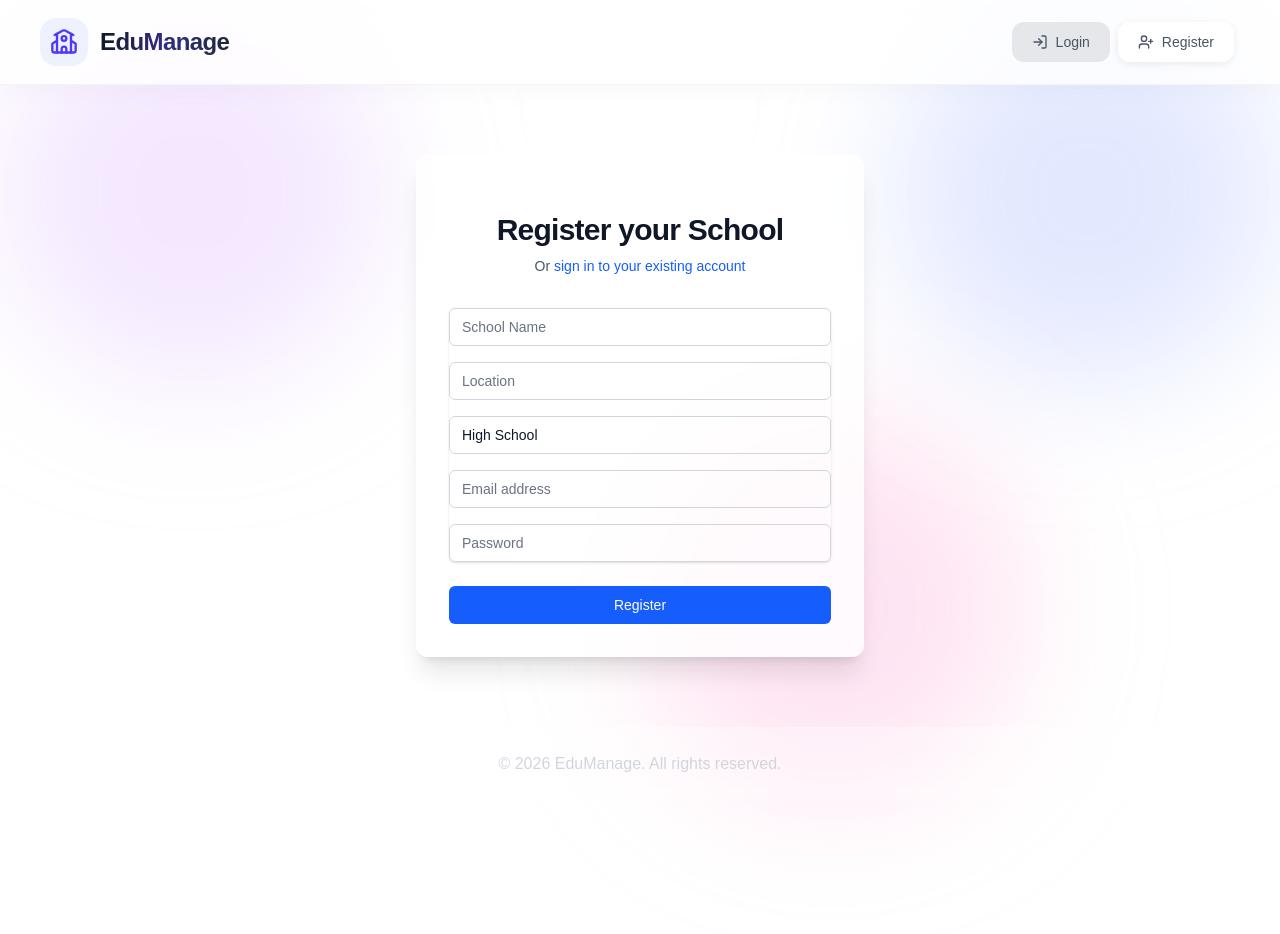
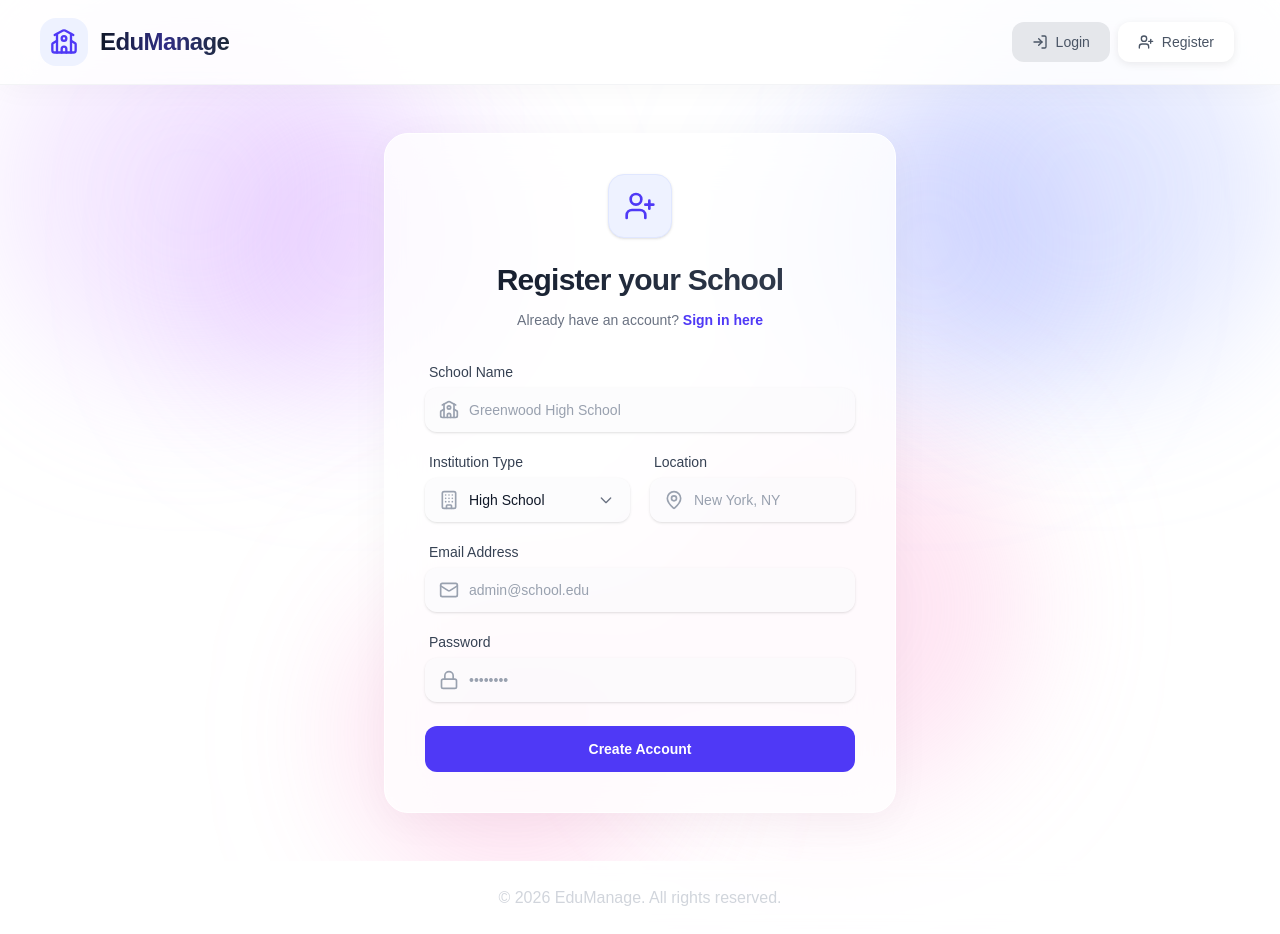
Before and after one commit to clouds440/school-management, a Next.js app in the folder frontend/: page /register in a window 1280 px wide. Before the commit the page ends 800 px from the top, so only its background shows below. Built offline with nearby package versions, Linux system fonts and the light colour scheme; no server answers.

Commit message:
Bug: Fixed admin accidentally being able to visit normal user dashboard. UI/UX: Improved the style of navbar buttons. Improved UI of login and register forms.

```diff
--- a/frontend/app/login/page.tsx
+++ b/frontend/app/login/page.tsx
@@ -4,6 +4,8 @@ import { useState } from 'react';
 import { useRouter } from 'next/navigation';
 import { useAuth } from '@/context/AuthContext';
 import { api } from '@/src/lib/api';
+import { Mail, Lock, LogIn, AlertCircle } from 'lucide-react';
+import Link from 'next/link';
 
 export default function LoginPage() {
   const router = useRouter();
@@ -35,51 +37,79 @@ export default function LoginPage() {
   };
 
   return (
-    <div className="flex flex-1 items-center justify-center py-12 px-4 sm:px-6 lg:px-8">
-      <div className="w-full max-w-md space-y-8 bg-white/80 backdrop-blur-md p-8 rounded-xl shadow-xl border border-white/40">
-        <div>
-          <h2 className="mt-6 text-center text-3xl font-extrabold text-gray-900 tracking-tight">
-            Sign in to your account
+    <div className="flex flex-1 items-center justify-center py-12 px-4 sm:px-6 lg:px-8 relative overflow-hidden">
+      {/* Background decoration */}
+      <div className="absolute top-1/2 left-1/2 -translate-x-1/2 -translate-y-1/2 w-full h-full max-w-3xl pointer-events-none">
+        <div className="absolute top-0 right-0 w-72 h-72 bg-indigo-400 rounded-full mix-blend-multiply filter blur-3xl opacity-20 animate-blob"></div>
+        <div className="absolute top-0 left-0 w-72 h-72 bg-purple-400 rounded-full mix-blend-multiply filter blur-3xl opacity-20 animate-blob animation-delay-2000"></div>
+        <div className="absolute -bottom-8 left-20 w-72 h-72 bg-pink-400 rounded-full mix-blend-multiply filter blur-3xl opacity-20 animate-blob animation-delay-4000"></div>
+      </div>
+
+      <div className="w-full max-w-md space-y-8 bg-white/80 backdrop-blur-xl p-8 sm:p-10 rounded-3xl shadow-[0_8px_40px_rgba(0,0,0,0.04)] border border-white relative z-10 transition-all duration-300">
+        <div className="text-center">
+          <div className="mx-auto bg-indigo-50 w-16 h-16 rounded-2xl flex items-center justify-center mb-6 shadow-sm border border-indigo-100">
+            <LogIn className="w-8 h-8 text-indigo-600" />
+          </div>
+          <h2 className="mt-2 text-3xl font-bold bg-clip-text text-transparent bg-gradient-to-r from-gray-900 to-gray-700 tracking-tight">
+            Welcome back
           </h2>
-          <p className="mt-2 text-center text-sm text-gray-600">
-            Or{' '}
-            <a href="/register" className="font-medium text-blue-600 hover:text-blue-500 transition-colors">
-              register a new school
-            </a>
+          <p className="mt-3 text-sm text-gray-500">
+            Don't have an account?{' '}
+            <Link href="/register" className="font-semibold text-indigo-600 hover:text-indigo-500 transition-colors">
+              Register a new school
+            </Link>
           </p>
         </div>
+
         <form className="mt-8 space-y-6" onSubmit={handleSubmit}>
           {error && (
-            <div className="rounded-md bg-red-50 p-4 border border-red-200">
-              <div className="text-sm text-red-700">{error}</div>
+            <div className="rounded-xl bg-red-50 p-4 border border-red-100 flex items-start space-x-3">
+              <AlertCircle className="w-5 h-5 text-red-500 mt-0.5 shrink-0" />
+              <div className="text-sm text-red-700 font-medium">{error}</div>
             </div>
           )}
-          <div className="space-y-4 rounded-md shadow-sm">
+
+          <div className="space-y-5">
             <div>
-              <label htmlFor="email-address" className="sr-only">Email address</label>
+              <label htmlFor="email-address" className="block text-sm font-medium text-gray-700 mb-1.5 pl-1">
+                Email Address
+              </label>
+              <div className="relative group">
+                <div className="absolute inset-y-0 left-0 pl-3.5 flex items-center pointer-events-none text-gray-400 group-focus-within:text-indigo-500 transition-colors">
+                  <Mail className="h-5 w-5" />
+                </div>
                 <input
                   id="email-address"
                   name="email"
                   type="email"
                   required
-                className="relative block w-full appearance-none rounded-md border border-gray-300 px-3 py-2 text-gray-900 placeholder-gray-500 focus:z-10 focus:border-blue-500 focus:outline-none focus:ring-blue-500 sm:text-sm transition-all"
-                placeholder="Email address"
+                  className="block w-full rounded-xl border-gray-200 bg-gray-50/50 pl-11 pr-4 py-3 text-gray-900 placeholder-gray-400 focus:bg-white focus:border-indigo-500 focus:ring-2 focus:ring-indigo-200 sm:text-sm transition-all duration-200 shadow-sm"
+                  placeholder="admin@school.edu"
                   value={formData.email}
                   onChange={handleChange}
                 />
               </div>
+            </div>
+
             <div>
-              <label htmlFor="password" className="sr-only">Password</label>
+              <label htmlFor="password" className="block text-sm font-medium text-gray-700 mb-1.5 pl-1">
+                Password
+              </label>
+              <div className="relative group">
+                <div className="absolute inset-y-0 left-0 pl-3.5 flex items-center pointer-events-none text-gray-400 group-focus-within:text-indigo-500 transition-colors">
+                  <Lock className="h-5 w-5" />
+                </div>
                 <input
                   id="password"
                   name="password"
                   type="password"
                   required
-                className="relative block w-full appearance-none rounded-md border border-gray-300 px-3 py-2 text-gray-900 placeholder-gray-500 focus:z-10 focus:border-blue-500 focus:outline-none focus:ring-blue-500 sm:text-sm transition-all"
-                placeholder="Password"
+                  className="block w-full rounded-xl border-gray-200 bg-gray-50/50 pl-11 pr-4 py-3 text-gray-900 placeholder-gray-400 focus:bg-white focus:border-indigo-500 focus:ring-2 focus:ring-indigo-200 sm:text-sm transition-all duration-200 shadow-sm"
+                  placeholder="••••••••"
                   value={formData.password}
                   onChange={handleChange}
                 />
+              </div>
             </div>
           </div>
 
@@ -87,9 +117,19 @@ export default function LoginPage() {
             <button
               type="submit"
               disabled={loading}
-              className="group relative flex w-full justify-center rounded-md border border-transparent bg-blue-600 py-2 px-4 text-sm font-medium text-white hover:bg-blue-700 focus:outline-none focus:ring-2 focus:ring-blue-500 focus:ring-offset-2 disabled:bg-blue-300 transition-colors"
+              className="group relative flex w-full justify-center items-center space-x-2 rounded-xl border border-transparent bg-indigo-600 py-3 px-4 text-sm font-semibold text-white hover:bg-indigo-700 hover:shadow-lg hover:-translate-y-0.5 focus:outline-none focus:ring-2 focus:ring-indigo-500 focus:ring-offset-2 disabled:bg-indigo-300 disabled:hover:translate-y-0 transition-all duration-200"
             >
-              {loading ? 'Signing in...' : 'Sign in'}
+              {loading ? (
+                <>
+                  <svg className="animate-spin -ml-1 mr-2 h-4 w-4 text-white" xmlns="http://www.w3.org/2000/svg" fill="none" viewBox="0 0 24 24">
+                    <circle className="opacity-25" cx="12" cy="12" r="10" stroke="currentColor" strokeWidth="4"></circle>
+                    <path className="opacity-75" fill="currentColor" d="M4 12a8 8 0 018-8V0C5.373 0 0 5.373 0 12h4zm2 5.291A7.962 7.962 0 014 12H0c0 3.042 1.135 5.824 3 7.938l3-2.647z"></path>
+                  </svg>
+                  <span>Signing in...</span>
+                </>
+              ) : (
+                <span>Sign in</span>
+              )}
             </button>
           </div>
         </form>
--- a/frontend/app/register/page.tsx
+++ b/frontend/app/register/page.tsx
@@ -3,6 +3,8 @@
 import { useState } from 'react';
 import { useRouter } from 'next/navigation';
 import { api, OrganizationType } from '@/src/lib/api';
+import { School, MapPin, Building, Mail, Lock, UserPlus, AlertCircle } from 'lucide-react';
+import Link from 'next/link';
 
 export default function RegisterPage() {
   const router = useRouter();
@@ -36,59 +38,74 @@ export default function RegisterPage() {
   };
 
   return (
-    <div className="flex flex-1 items-center justify-center py-12 px-4 sm:px-6 lg:px-8">
-      <div className="w-full max-w-md space-y-8 bg-white/80 backdrop-blur-md p-8 rounded-xl shadow-xl border border-white/40">
-        <div>
-          <h2 className="mt-6 text-center text-3xl font-extrabold text-gray-900 tracking-tight">
+    <div className="flex flex-1 items-center justify-center py-12 px-4 sm:px-6 lg:px-8 relative overflow-hidden">
+      {/* Background decoration */}
+      <div className="absolute top-1/2 left-1/2 -translate-x-1/2 -translate-y-1/2 w-full h-full max-w-4xl pointer-events-none">
+        <div className="absolute top-0 right-0 w-80 h-80 bg-indigo-400 rounded-full mix-blend-multiply filter blur-3xl opacity-20 animate-blob"></div>
+        <div className="absolute top-0 left-0 w-80 h-80 bg-purple-400 rounded-full mix-blend-multiply filter blur-3xl opacity-20 animate-blob animation-delay-2000"></div>
+        <div className="absolute -bottom-8 left-40 w-80 h-80 bg-pink-400 rounded-full mix-blend-multiply filter blur-3xl opacity-20 animate-blob animation-delay-4000"></div>
+      </div>
+
+      <div className="w-full max-w-lg space-y-8 bg-white/80 backdrop-blur-xl p-8 sm:p-10 rounded-3xl shadow-[0_8px_40px_rgba(0,0,0,0.04)] border border-white relative z-10 transition-all duration-300">
+        <div className="text-center">
+          <div className="mx-auto bg-indigo-50 w-16 h-16 rounded-2xl flex items-center justify-center mb-6 shadow-sm border border-indigo-100">
+            <UserPlus className="w-8 h-8 text-indigo-600" />
+          </div>
+          <h2 className="mt-2 text-3xl font-bold bg-clip-text text-transparent bg-gradient-to-r from-gray-900 to-gray-700 tracking-tight">
             Register your School
           </h2>
-          <p className="mt-2 text-center text-sm text-gray-600">
-            Or{' '}
-            <a href="/login" className="font-medium text-blue-600 hover:text-blue-500 transition-colors">
-              sign in to your existing account
-            </a>
+          <p className="mt-3 text-sm text-gray-500">
+            Already have an account?{' '}
+            <Link href="/login" className="font-semibold text-indigo-600 hover:text-indigo-500 transition-colors">
+              Sign in here
+            </Link>
           </p>
         </div>
+
         <form className="mt-8 space-y-6" onSubmit={handleSubmit}>
           {error && (
-            <div className="rounded-md bg-red-50 p-4 border border-red-200">
-              <div className="text-sm text-red-700">{error}</div>
+            <div className="rounded-xl bg-red-50 p-4 border border-red-100 flex items-start space-x-3">
+              <AlertCircle className="w-5 h-5 text-red-500 mt-0.5 shrink-0" />
+              <div className="text-sm text-red-700 font-medium">{error}</div>
             </div>
           )}
-          <div className="space-y-4 rounded-md shadow-sm">
+
+          <div className="space-y-5">
             <div>
-              <label htmlFor="name" className="sr-only">School Name</label>
+              <label htmlFor="name" className="block text-sm font-medium text-gray-700 mb-1.5 pl-1">
+                School Name
+              </label>
+              <div className="relative group">
+                <div className="absolute inset-y-0 left-0 pl-3.5 flex items-center pointer-events-none text-gray-400 group-focus-within:text-indigo-500 transition-colors">
+                  <School className="h-5 w-5" />
+                </div>
                 <input
                   id="name"
                   name="name"
                   type="text"
                   required
-                className="relative block w-full appearance-none rounded-md border border-gray-300 px-3 py-2 text-gray-900 placeholder-gray-500 focus:z-10 focus:border-blue-500 focus:outline-none focus:ring-blue-500 sm:text-sm transition-all"
-                placeholder="School Name"
+                  className="block w-full rounded-xl border-gray-200 bg-gray-50/50 pl-11 pr-4 py-3 text-gray-900 placeholder-gray-400 focus:bg-white focus:border-indigo-500 focus:ring-2 focus:ring-indigo-200 sm:text-sm transition-all duration-200 shadow-sm"
+                  placeholder="Greenwood High School"
                   value={formData.name}
                   onChange={handleChange}
                 />
               </div>
+            </div>
+
+            <div className="grid grid-cols-1 sm:grid-cols-2 gap-5">
               <div>
-              <label htmlFor="location" className="sr-only">Location</label>
-              <input
-                id="location"
-                name="location"
-                type="text"
-                required
-                className="relative block w-full appearance-none rounded-md border border-gray-300 px-3 py-2 text-gray-900 placeholder-gray-500 focus:z-10 focus:border-blue-500 focus:outline-none focus:ring-blue-500 sm:text-sm transition-all"
-                placeholder="Location"
-                value={formData.location}
-                onChange={handleChange}
-              />
+                <label htmlFor="type" className="block text-sm font-medium text-gray-700 mb-1.5 pl-1">
+                  Institution Type
+                </label>
+                <div className="relative group">
+                  <div className="absolute inset-y-0 left-0 pl-3.5 flex items-center pointer-events-none text-gray-400 group-focus-within:text-indigo-500 transition-colors">
+                    <Building className="h-5 w-5" />
                   </div>
-            <div>
-              <label htmlFor="type" className="sr-only">Type</label>
                   <select
                     id="type"
                     name="type"
                     required
-                className="relative block w-full appearance-none rounded-md border border-gray-300 px-3 py-2 text-gray-900 focus:z-10 focus:border-blue-500 focus:outline-none focus:ring-blue-500 sm:text-sm transition-all"
+                    className="block w-full rounded-xl border-gray-200 bg-gray-50/50 pl-11 pr-10 py-3 text-gray-900 focus:bg-white focus:border-indigo-500 focus:ring-2 focus:ring-indigo-200 sm:text-sm transition-all duration-200 shadow-sm appearance-none"
                     value={formData.type}
                     onChange={handleChange}
                   >
@@ -97,32 +114,76 @@ export default function RegisterPage() {
                     <option value={OrganizationType.PRIMARY_SCHOOL}>Primary School</option>
                     <option value={OrganizationType.OTHER}>Other</option>
                   </select>
+                  <div className="pointer-events-none absolute inset-y-0 right-0 flex items-center px-4 text-gray-500">
+                    <svg className="h-4 w-4" fill="none" stroke="currentColor" viewBox="0 0 24 24">
+                      <path strokeLinecap="round" strokeLinejoin="round" strokeWidth="2" d="M19 9l-7 7-7-7" />
+                    </svg>
                   </div>
+                </div>
+              </div>
+
               <div>
-              <label htmlFor="email-address" className="sr-only">Email address</label>
+                <label htmlFor="location" className="block text-sm font-medium text-gray-700 mb-1.5 pl-1">
+                  Location
+                </label>
+                <div className="relative group">
+                  <div className="absolute inset-y-0 left-0 pl-3.5 flex items-center pointer-events-none text-gray-400 group-focus-within:text-indigo-500 transition-colors">
+                    <MapPin className="h-5 w-5" />
+                  </div>
+                  <input
+                    id="location"
+                    name="location"
+                    type="text"
+                    required
+                    className="block w-full rounded-xl border-gray-200 bg-gray-50/50 pl-11 pr-4 py-3 text-gray-900 placeholder-gray-400 focus:bg-white focus:border-indigo-500 focus:ring-2 focus:ring-indigo-200 sm:text-sm transition-all duration-200 shadow-sm"
+                    placeholder="New York, NY"
+                    value={formData.location}
+                    onChange={handleChange}
+                  />
+                </div>
+              </div>
+            </div>
+
+            <div>
+              <label htmlFor="email-address" className="block text-sm font-medium text-gray-700 mb-1.5 pl-1">
+                Email Address
+              </label>
+              <div className="relative group">
+                <div className="absolute inset-y-0 left-0 pl-3.5 flex items-center pointer-events-none text-gray-400 group-focus-within:text-indigo-500 transition-colors">
+                  <Mail className="h-5 w-5" />
+                </div>
                 <input
                   id="email-address"
                   name="email"
                   type="email"
                   required
-                className="relative block w-full appearance-none rounded-md border border-gray-300 px-3 py-2 text-gray-900 placeholder-gray-500 focus:z-10 focus:border-blue-500 focus:outline-none focus:ring-blue-500 sm:text-sm transition-all"
-                placeholder="Email address"
+                  className="block w-full rounded-xl border-gray-200 bg-gray-50/50 pl-11 pr-4 py-3 text-gray-900 placeholder-gray-400 focus:bg-white focus:border-indigo-500 focus:ring-2 focus:ring-indigo-200 sm:text-sm transition-all duration-200 shadow-sm"
+                  placeholder="admin@school.edu"
                   value={formData.email}
                   onChange={handleChange}
                 />
               </div>
+            </div>
+
             <div>
-              <label htmlFor="password" className="sr-only">Password</label>
+              <label htmlFor="password" className="block text-sm font-medium text-gray-700 mb-1.5 pl-1">
+                Password
+              </label>
+              <div className="relative group">
+                <div className="absolute inset-y-0 left-0 pl-3.5 flex items-center pointer-events-none text-gray-400 group-focus-within:text-indigo-500 transition-colors">
+                  <Lock className="h-5 w-5" />
+                </div>
                 <input
                   id="password"
                   name="password"
                   type="password"
                   required
-                className="relative block w-full appearance-none rounded-md border border-gray-300 px-3 py-2 text-gray-900 placeholder-gray-500 focus:z-10 focus:border-blue-500 focus:outline-none focus:ring-blue-500 sm:text-sm transition-all"
-                placeholder="Password"
+                  className="block w-full rounded-xl border-gray-200 bg-gray-50/50 pl-11 pr-4 py-3 text-gray-900 placeholder-gray-400 focus:bg-white focus:border-indigo-500 focus:ring-2 focus:ring-indigo-200 sm:text-sm transition-all duration-200 shadow-sm"
+                  placeholder="••••••••"
                   value={formData.password}
                   onChange={handleChange}
                 />
+              </div>
             </div>
           </div>
 
@@ -130,9 +191,19 @@ export default function RegisterPage() {
             <button
               type="submit"
               disabled={loading}
-              className="group relative flex w-full justify-center rounded-md border border-transparent bg-blue-600 py-2 px-4 text-sm font-medium text-white hover:bg-blue-700 focus:outline-none focus:ring-2 focus:ring-blue-500 focus:ring-offset-2 disabled:bg-blue-300 transition-colors"
+              className="group relative flex w-full justify-center items-center space-x-2 rounded-xl border border-transparent bg-indigo-600 py-3 px-4 text-sm font-semibold text-white hover:bg-indigo-700 hover:shadow-lg hover:-translate-y-0.5 focus:outline-none focus:ring-2 focus:ring-indigo-500 focus:ring-offset-2 disabled:bg-indigo-300 disabled:hover:translate-y-0 transition-all duration-200"
             >
-              {loading ? 'Registering...' : 'Register'}
+              {loading ? (
+                <>
+                  <svg className="animate-spin -ml-1 mr-2 h-4 w-4 text-white" xmlns="http://www.w3.org/2000/svg" fill="none" viewBox="0 0 24 24">
+                    <circle className="opacity-25" cx="12" cy="12" r="10" stroke="currentColor" strokeWidth="4"></circle>
+                    <path className="opacity-75" fill="currentColor" d="M4 12a8 8 0 018-8V0C5.373 0 0 5.373 0 12h4zm2 5.291A7.962 7.962 0 014 12H0c0 3.042 1.135 5.824 3 7.938l3-2.647z"></path>
+                  </svg>
+                  <span>Registering...</span>
+                </>
+              ) : (
+                <span>Create Account</span>
+              )}
             </button>
           </div>
         </form>
```
Also changed, not shown: frontend/app/dashboard/page.tsx (+6 -2 lines), frontend/components/Navbar.tsx (+3 -4 lines), 1 other file (tests, documents, lock files or other folders). Lines whose indentation alone changed are shown as unchanged.
